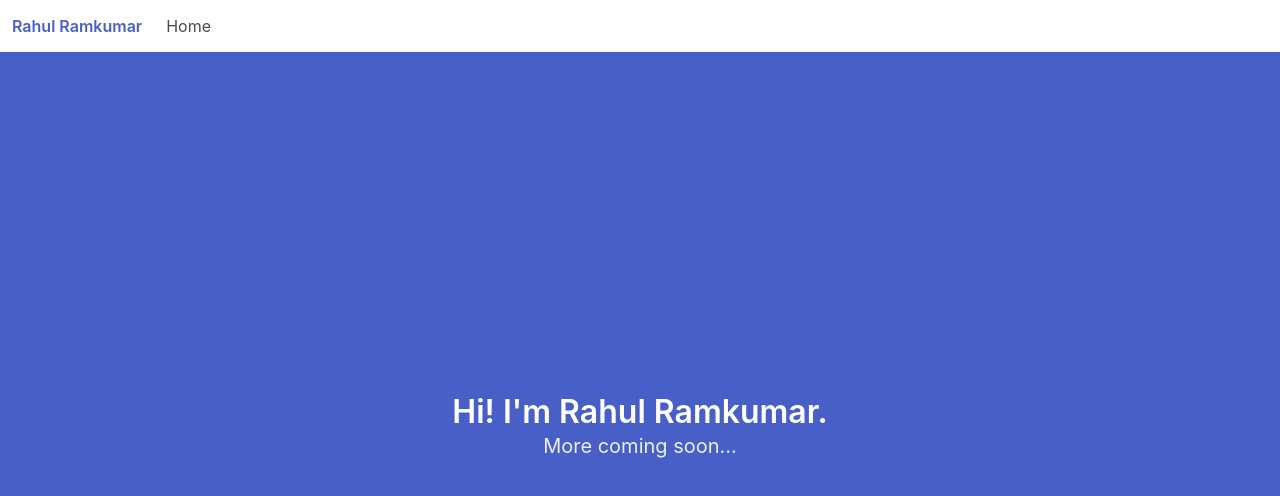
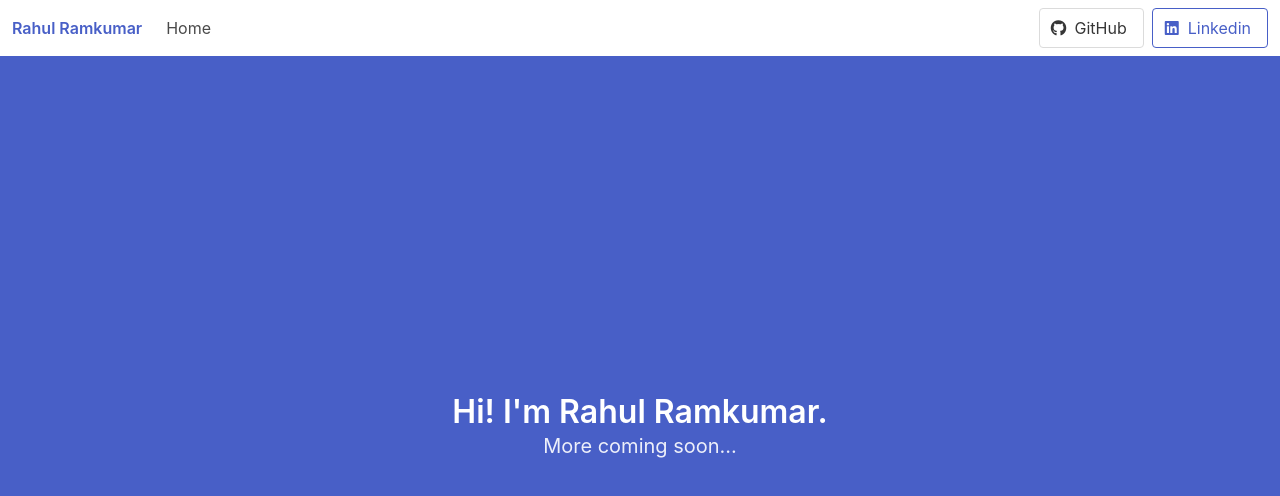
Before and after one commit to rsquared226/rsquared226.github.io, an Angular app: page / in a window 1280 px wide. Shown: the top 496 px of the page. Built offline with nearby package versions, Linux system fonts and the light colour scheme.

Commit message:
Add GitHub and Linkedin to Header

```diff
--- a/src/app/navbar/navbar.component.html
+++ b/src/app/navbar/navbar.component.html
@@ -10,5 +10,31 @@
         Home
       </a>
     </div>
+    <div class="navbar-end">
+      <div class="navbar-item">
+        <div class="buttons">
+          <a
+            class="button is-outlined"
+            href="https://github.com/rsquared226"
+            target="_blank"
+          >
+            <span class="icon">
+              <i class="fab fa-github"></i>
+            </span>
+            <span>GitHub</span>
+          </a>
+          <a
+            class="button is-link is-outlined"
+            href="https://www.linkedin.com/in/rahulram226/"
+            target="_blank"
+          >
+            <span class="icon">
+              <i class="fab fa-linkedin"></i>
+            </span>
+            <span>Linkedin</span>
+          </a>
+        </div>
+      </div>
+    </div>
   </div>
 </nav>
--- a/src/index.html
+++ b/src/index.html
@@ -6,6 +6,10 @@
     <base href="/" />
     <meta name="viewport" content="width=device-width, initial-scale=1" />
     <link rel="icon" type="image/x-icon" href="favicon.ico" />
+    <script
+      src="https://kit.fontawesome.com/c0f02b0834.js"
+      crossorigin="anonymous"
+    ></script>
   </head>
   <body class="has-navbar-fixed-top">
     <app-root></app-root>
```
